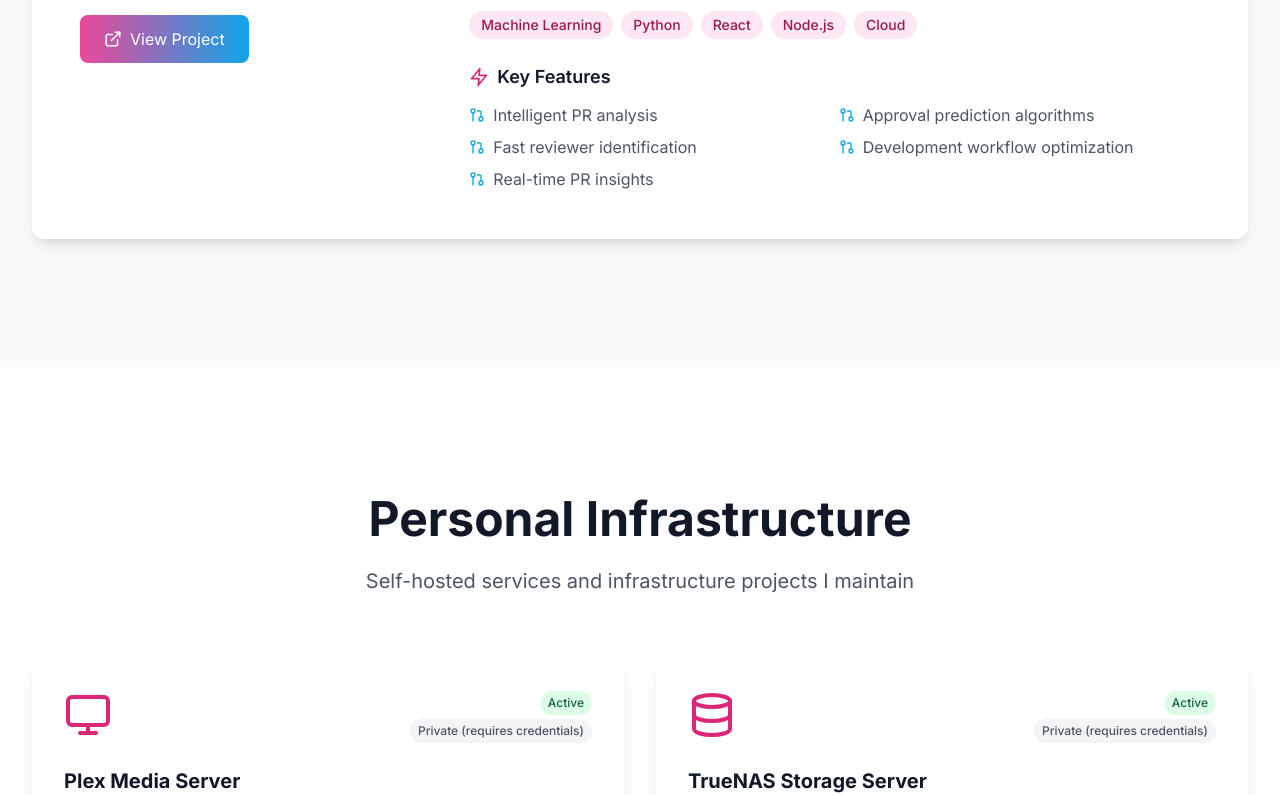
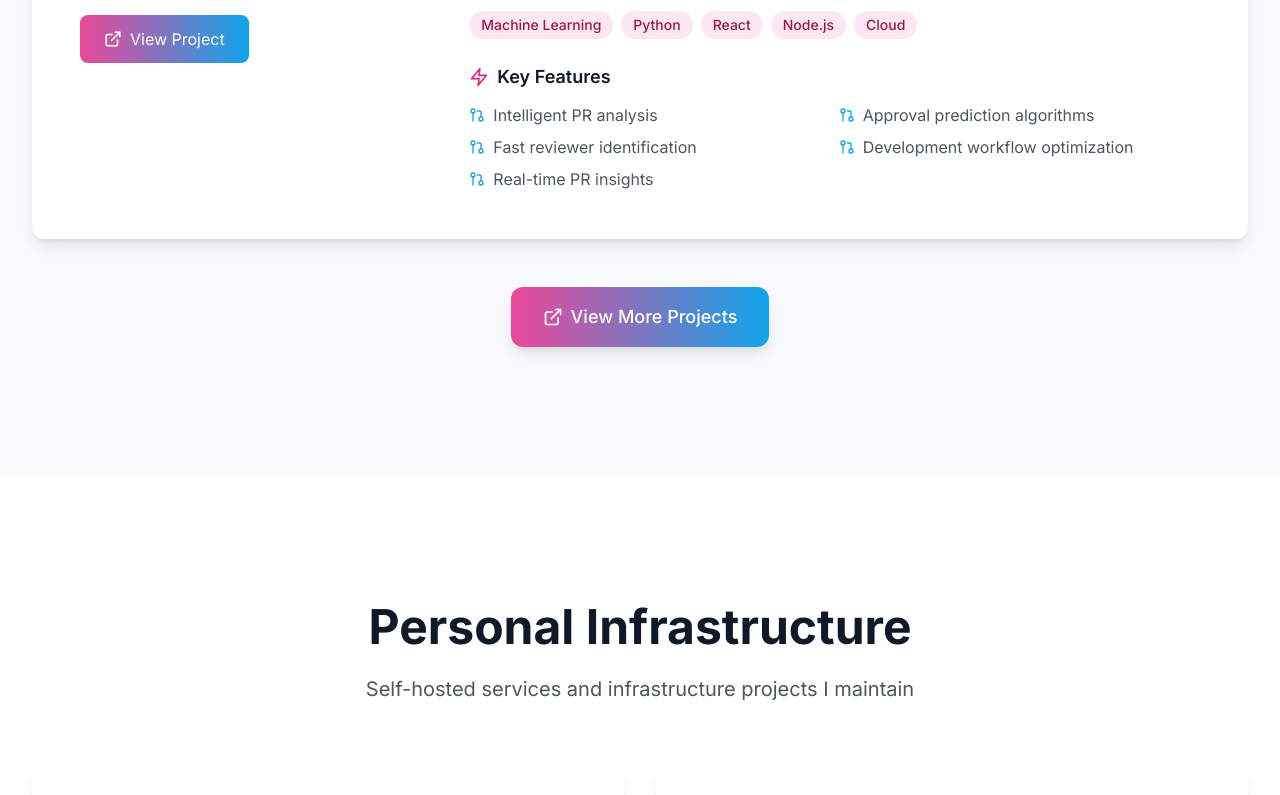
Before and after one commit to Aswintechie/portfolio, a React (Vite) app: page / in a window 1280 px wide. Shown: the part 3856-4651 px from the top of the page. Built offline with nearby package versions, Linux system fonts and the light colour scheme.

Commit message:
fix: ensure View More Projects button is visible in ProjectsSection and only shows additional projects when clicked

```diff
--- a/src/App.jsx
+++ b/src/App.jsx
@@ -755,6 +755,23 @@ const ProjectsSection = () => {
             </motion.div>
           ))}
         </div>
+        {/* View More Projects Button */}
+        {!showMoreProjects && (
+          <motion.div
+            initial={{ opacity: 0, y: 30 }}
+            animate={inView ? { opacity: 1, y: 0 } : {}}
+            transition={{ duration: 0.8, delay: 0.3 }}
+            className='text-center mt-12'
+          >
+            <button
+              onClick={() => setShowMoreProjects(true)}
+              className='inline-flex items-center px-8 py-4 bg-gradient-to-r from-secondary-500 to-accent-500 text-white rounded-xl hover:from-secondary-600 hover:to-accent-600 transition-all duration-300 transform hover:scale-105 font-medium text-lg shadow-lg hover:shadow-xl'
+            >
+              <ExternalLink size={20} className='mr-2' />
+              View More Projects
+            </button>
+          </motion.div>
+        )}
       </div>
     </section>
   );
```
